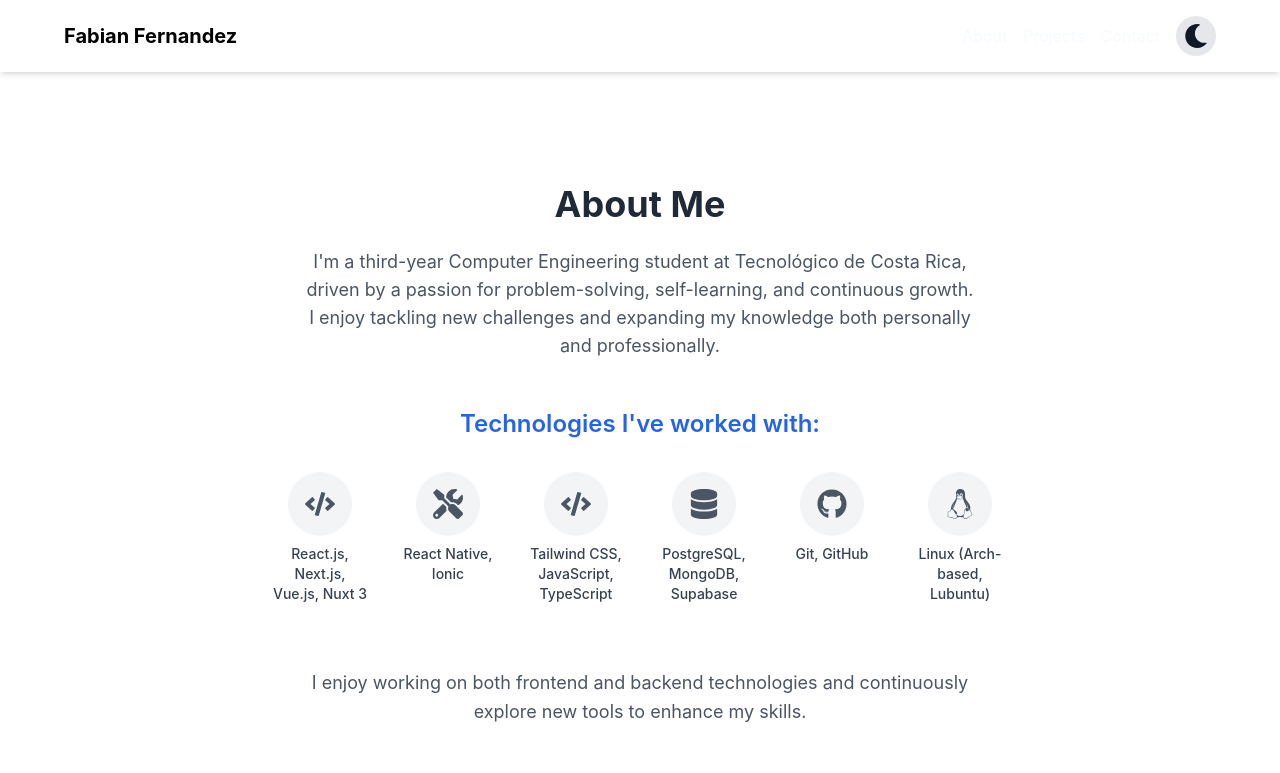
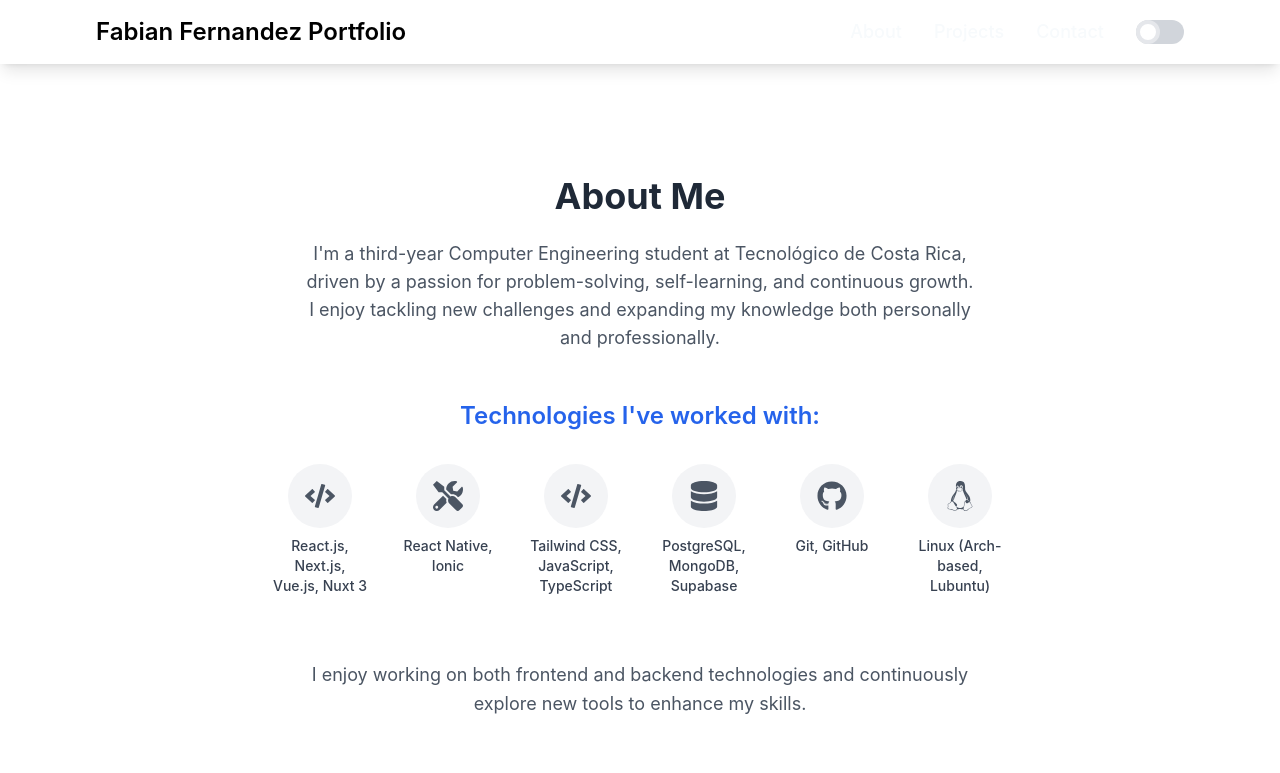
Before and after one commit to FabsCR/dev-portfolio-fabs, a Next.js app: page / in a window 1280 px wide. Shown: the top 773 px of the page. Built offline with nearby package versions, Linux system fonts and the light colour scheme; what @radix-ui/themes would draw is missing.

Commit message:
feat(navbar): enhance navbar design and replace theme icon with toggle switch

```diff
--- a/src/app/globals.css
+++ b/src/app/globals.css
@@ -10,7 +10,16 @@
   @apply bg-white dark:bg-black shadow-md text-black dark:text-white;
 }
 
-/* Estilos para cajas en el tema oscuro */
+/* Styles for boxes in dark theme */
 .box {
   @apply bg-gray-100 dark:bg-gray-800 text-black dark:text-white;
 }
+
+/* Toggle Switch Styling */
+.toggle-checkbox:checked {
+  @apply right-0 border-blue-500;
+}
+
+.toggle-checkbox:checked + .toggle-label {
+  @apply bg-blue-600;
+}
--- a/src/components/Navbar.tsx
+++ b/src/components/Navbar.tsx
@@ -2,7 +2,7 @@
 
 import { useEffect, useState } from "react";
 import Link from "next/link";
-import { FaSun, FaMoon, FaBars, FaTimes } from "react-icons/fa";
+import { FaBars, FaTimes } from "react-icons/fa";
 
 export default function Navbar() {
   const [isDarkMode, setIsDarkMode] = useState(false);
@@ -31,39 +31,82 @@
   };
 
   return (
-    <header className="py-4 px-8 shadow-md bg-white dark:bg-gray-900">
-      <nav className="w-full max-w-6xl mx-auto flex justify-between items-center">
-        <span className="text-xl font-bold text-black dark:text-white">
-          Fabian Fernandez
+    <header className="bg-white dark:bg-gray-900 shadow-lg">
+      <nav className="container mx-auto flex justify-between items-center py-4 px-6 md:px-12 lg:px-24">
+        <span className="text-2xl font-semibold text-black dark:text-white">
+          Fabian Fernandez Portfolio
         </span>
 
         {/* Desktop Menu */}
-        <div className="hidden md:flex gap-4 items-center">
-          <Link href="#about" className="hover:underline">About</Link>
-          <Link href="#projects" className="hover:underline">Projects</Link>
-          <Link href="#contact" className="hover:underline">Contact</Link>
-          <button onClick={toggleTheme} className="p-2 rounded-full bg-gray-200 dark:bg-gray-700">
-            {isDarkMode ? <FaSun className="h-6 w-6 text-yellow-500" /> : <FaMoon className="h-6 w-6 text-gray-900 dark:text-gray-300" />}
-          </button>
+        <div className="hidden md:flex items-center gap-8">
+          <Link href="#about" className="text-lg font-medium hover:text-blue-600 dark:hover:text-blue-400 transition-colors">
+            About
+          </Link>
+          <Link href="#projects" className="text-lg font-medium hover:text-blue-600 dark:hover:text-blue-400 transition-colors">
+            Projects
+          </Link>
+          <Link href="#contact" className="text-lg font-medium hover:text-blue-600 dark:hover:text-blue-400 transition-colors">
+            Contact
+          </Link>
+
+          {/* Toggle Switch */}
+          <div className="relative inline-block w-12 h-6 align-middle select-none transition duration-200 ease-in">
+            <input
+              type="checkbox"
+              name="toggle"
+              id="toggle"
+              className="toggle-checkbox absolute block w-6 h-6 rounded-full bg-white border-4 appearance-none cursor-pointer transition-all duration-300 ease-in-out checked:right-0"
+              checked={isDarkMode}
+              onChange={toggleTheme}
+            />
+            <label
+              htmlFor="toggle"
+              className="toggle-label block overflow-hidden h-6 rounded-full bg-gray-300 dark:bg-blue-600 cursor-pointer transition-colors duration-300 ease-in-out"
+            ></label>
+          </div>
         </div>
 
         {/* Mobile Menu Button */}
         <div className="md:hidden">
-          <button onClick={() => setIsMobileMenuOpen(!isMobileMenuOpen)} className="p-2 rounded-full bg-gray-200 dark:bg-gray-700">
-            {isMobileMenuOpen ? <FaTimes className="h-6 w-6 text-gray-900 dark:text-white" /> : <FaBars className="h-6 w-6 text-gray-900 dark:text-white" />}
+          <button
+            onClick={() => setIsMobileMenuOpen(!isMobileMenuOpen)}
+            className="p-2 rounded-md bg-gray-200 dark:bg-gray-700 focus:outline-none"
+          >
+            {isMobileMenuOpen ? (
+              <FaTimes className="h-6 w-6 text-gray-900 dark:text-white" />
+            ) : (
+              <FaBars className="h-6 w-6 text-gray-900 dark:text-white" />
+            )}
           </button>
         </div>
       </nav>
 
       {/* Mobile Menu */}
       {isMobileMenuOpen && (
-        <div className="md:hidden mt-4 bg-white dark:bg-gray-800 rounded-lg shadow-lg p-4 text-center">
-          <Link href="#about" onClick={() => setIsMobileMenuOpen(false)} className="block py-2 hover:underline">About</Link>
-          <Link href="#projects" onClick={() => setIsMobileMenuOpen(false)} className="block py-2 hover:underline">Projects</Link>
-          <Link href="#contact" onClick={() => setIsMobileMenuOpen(false)} className="block py-2 hover:underline">Contact</Link>
-          <button onClick={toggleTheme} className="p-2 mt-4 rounded-full bg-gray-200 dark:bg-gray-700">
-            {isDarkMode ? <FaSun className="h-6 w-6 text-yellow-500" /> : <FaMoon className="h-6 w-6 text-gray-900 dark:text-gray-300" />}
-          </button>
+        <div className="md:hidden bg-white dark:bg-gray-800 shadow-md rounded-lg p-4 text-center transition-all duration-300 ease-in-out">
+          <Link href="#about" onClick={() => setIsMobileMenuOpen(false)} className="block py-2 text-lg font-medium text-gray-900 dark:text-white hover:text-blue-600 dark:hover:text-blue-400 transition-colors">
+            About
+          </Link>
+          <Link href="#projects" onClick={() => setIsMobileMenuOpen(false)} className="block py-2 text-lg font-medium text-gray-900 dark:text-white hover:text-blue-600 dark:hover:text-blue-400 transition-colors">
+            Projects
+          </Link>
+          <Link href="#contact" onClick={() => setIsMobileMenuOpen(false)} className="block py-2 text-lg font-medium text-gray-900 dark:text-white hover:text-blue-600 dark:hover:text-blue-400 transition-colors">
+            Contact
+          </Link>
+          <div className="relative inline-block w-12 h-6 align-middle select-none transition duration-200 ease-in mt-4">
+            <input
+              type="checkbox"
+              name="toggle"
+              id="toggle-mobile"
+              className="toggle-checkbox absolute block w-6 h-6 rounded-full bg-white border-4 appearance-none cursor-pointer transition-all duration-300 ease-in-out checked:right-0"
+              checked={isDarkMode}
+              onChange={toggleTheme}
+            />
+            <label
+              htmlFor="toggle-mobile"
+              className="toggle-label block overflow-hidden h-6 rounded-full bg-gray-300 dark:bg-blue-600 cursor-pointer transition-colors duration-300 ease-in-out"
+            ></label>
+          </div>
         </div>
       )}
     </header>
```
